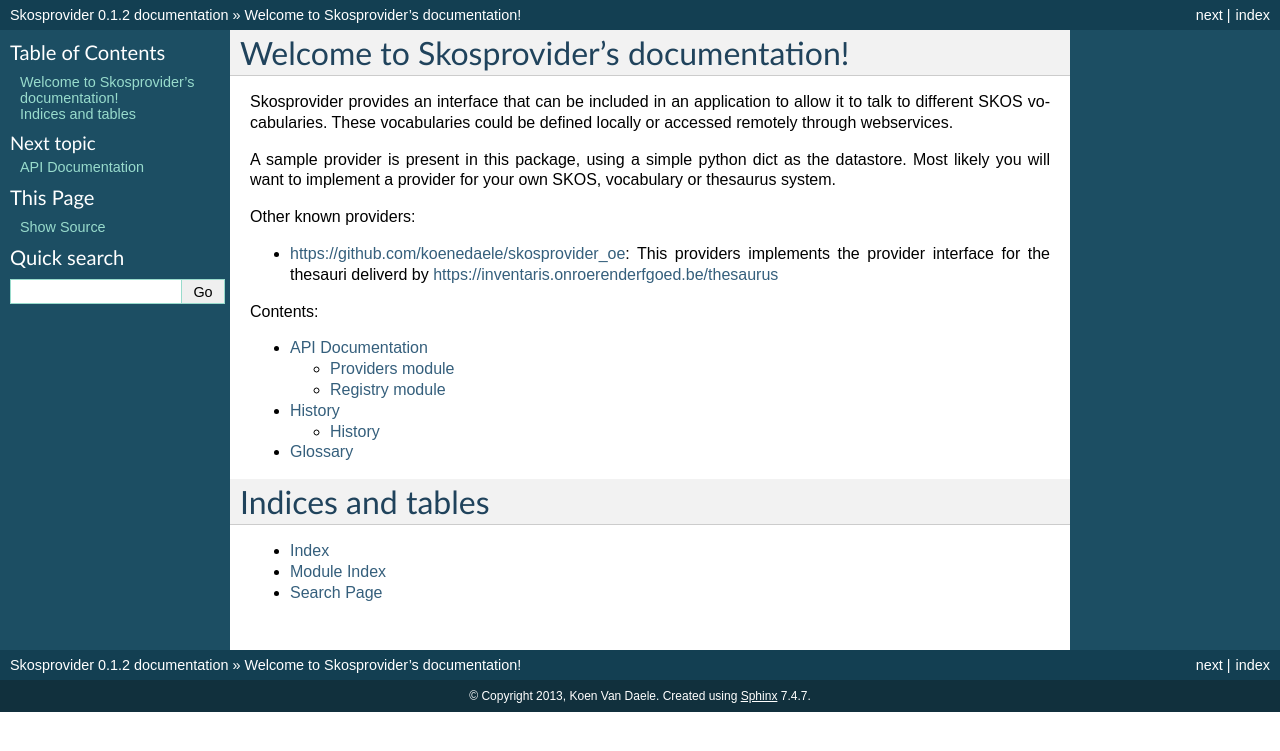
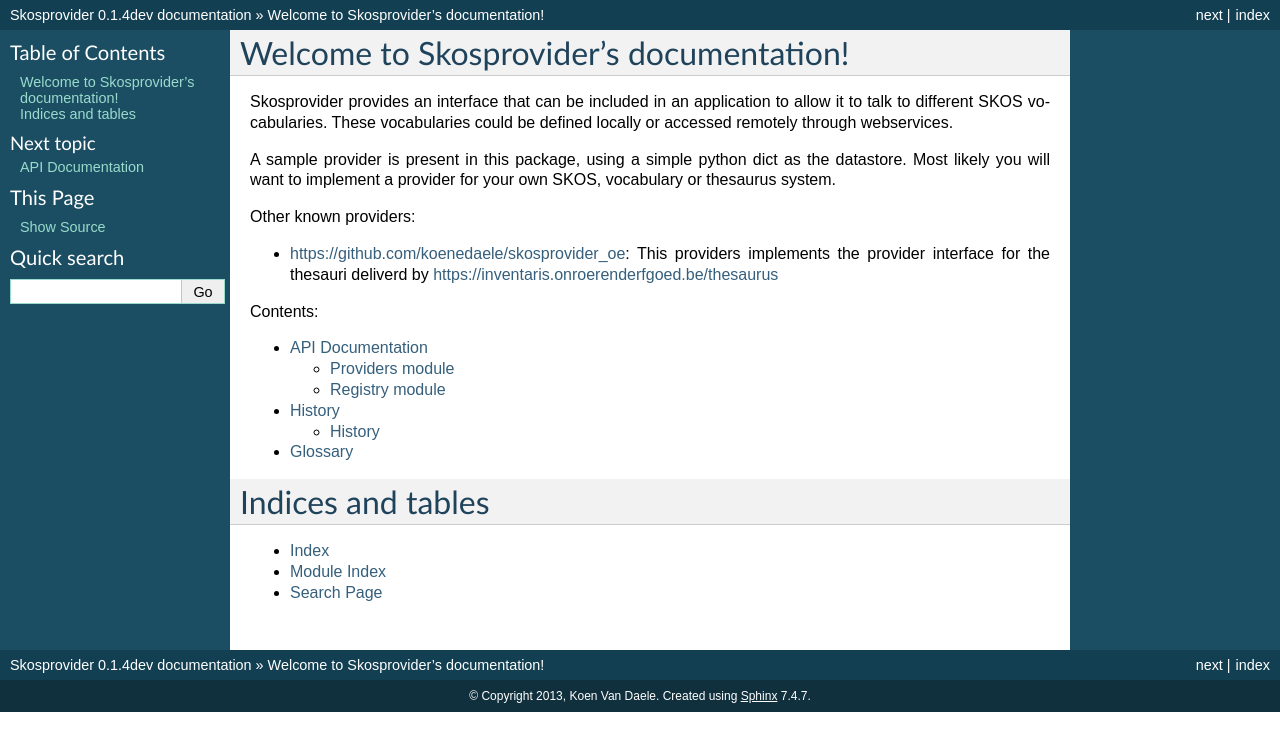
Before and after one commit to OnroerendErfgoed/skosprovider, a Sphinx documentation site: the page built from docs/index.rst, in a window 1280 px wide. Shown: the top 751 px of the page. Built offline with Sphinx 7.4.7, drawn with Linux system fonts in a browser that asks for light colours.

Commit message:
Bump doc version.

```diff
--- a/docs/conf.py
+++ b/docs/conf.py
@@ -50,7 +50,7 @@
 # The short X.Y version.
 version = '0.1'
 # The full version, including alpha/beta/rc tags.
-release = '0.1.2'
+release = '0.1.4dev'
 
 # The language for content autogenerated by Sphinx. Refer to documentation
 # for a list of supported languages.
```
